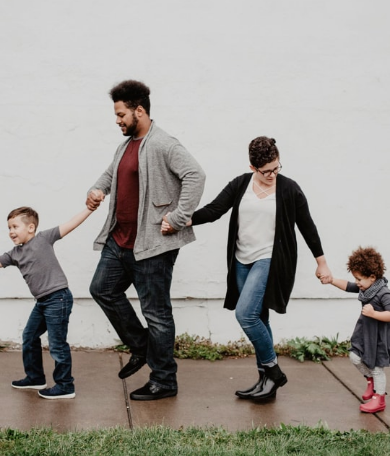
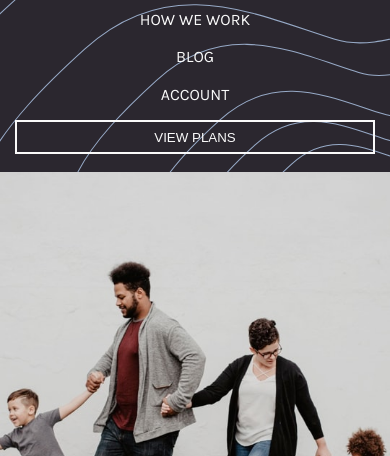
Before and after one commit to paweden657/Insure_landing_page, a plain HTML site: page index.html in a window 390 px wide. Shown: the part 55-511 px from the top of the page. Drawn offline with Linux system fonts and the light colour scheme.

Commit message:
nav list styles done.

```diff
--- a/index.html
+++ b/index.html
@@ -23,6 +23,12 @@
             </div>
             <img class="hide" id="hamburger-icon" src="images/icon-hamburger.svg" alt="">
         </nav>
+        <section class="hide" id="nav-list">
+            <p><a href="">HOW WE WORK</a></p>
+            <p><a href="">BLOG</a></p>
+            <p><a href="">ACCOUNT</a></p>
+            <button class="btn" id="view-btn-mobile-1">VIEW PLANS</button>
+        </section>
         <div class="photos-container" id="photos-container-1">
             <img id="bg-pattern-right" src="images/bg-pattern-intro-right-desktop.svg" alt="">
             <img class="hide" id="bg-pattern-left-mobile" src="images/bg-pattern-intro-left-mobile.svg" alt="">
--- a/style.css
+++ b/style.css
@@ -70,6 +70,7 @@ nav img {
 }
 #nav-links a {
     color: var(--clr-neutral-dark-grayish-violet);
+
     text-decoration: none;
 }
 #nav-links a:hover {
@@ -91,6 +92,7 @@ nav img {
 }
 #view-btn-1:hover {
     cursor: pointer;
+
     color: var(--clr-neutral-very-light-gray);
     background-color: var(--clr-primary-dark-violet);
 }
@@ -104,6 +106,45 @@ nav img {
     }
     #hamburger-icon:hover {
         cursor: pointer;
+    }
+    #nav-list {
+        display: flex !important;
+        flex-direction: column;
+        align-items: center;
+
+        padding: 5% 2.5%;
+
+        background-image: url(images/bg-pattern-mobile-nav.svg);
+        background-repeat: no-repeat;
+        background-size: cover;
+        background-position: right bottom;
+
+        background-color: var(--clr-neutral-very-dark-violet);
+    }
+    #nav-list a {
+        color: var(--clr-neutral-very-light-gray);
+
+        text-decoration: none;
+    }
+    #nav-list a:hover {
+        text-decoration: underline;
+
+        text-decoration-color: var(--clr-neutral-very-light-gray);
+    }
+    #nav-list p {
+        margin: 0 auto 5% auto;
+    }
+    #view-btn-mobile-1 {
+        width: 356px;
+
+        outline: 2px solid var(--clr-neutral-very-light-gray);
+        color: var(--clr-neutral-very-light-gray);
+    }
+    #view-btn-mobile-1:hover {
+        cursor: pointer;
+
+        color: var(--clr-neutral-very-dark-violet);
+        background-color: var(--clr-neutral-very-light-gray);
     }
 }
 .photos-container {
@@ -147,14 +188,17 @@ nav img {
 }
 #header-text-container {
     width: 35%;
+
     margin: 10% auto 0 10%;
     padding-bottom: 10%;
+
     color: var(--clr-neutral-very-light-gray);
 
 }
 @media only screen and (max-width: 768px) {
     #header-text-container {
         width: 90%;
+
         margin: 5% auto 0 auto;
     }
 }
@@ -172,6 +216,7 @@ nav img {
 }
 h1, h2, h3 {
     position: relative;
+
     z-index: 2;
 
     font-family: var(--ff-headings);
@@ -179,10 +224,12 @@ h1, h2, h3 {
 }
 p {
     position: relative;
+
     z-index: 2;
 }
 h1 {
     font-size: 3rem;
+
     margin-top: 0;
     margin-bottom: 0;
 }
@@ -196,6 +243,7 @@ h1 {
 }
 #view-btn-2:hover, #how-we-work-btn:hover {
     cursor: pointer;
+
     background-color: var(--clr-neutral-very-light-gray);
     color: var(--clr-primary-dark-violet);
 }
@@ -253,6 +301,7 @@ main {
 }
 #horizontal-bar-2 {
     width: 13.125%;
+
     background-color: var(--clr-primary-dark-violet);
 }
 @media only screen and (max-width: 768px) {
@@ -284,6 +333,7 @@ h2 {
 }
 h3 {
     font-size: 1.5rem;
+
     margin-bottom: 0;
 }
 #how-we-work-section {
@@ -391,6 +441,9 @@ footer {
     .footer-heading {
         margin: 7% 0;
     }
+    #FAQ p {
+        margin: 5%;
+    }
 }
 #FAQ a {
     color: var(--clr-neutral-very-dark-violet);
@@ -399,5 +452,6 @@ footer {
 }
 #FAQ a:hover {
     text-decoration: underline;
+
     text-decoration-color: var(--clr-neutral-very-dark-violet);
 }
```
Also changed, not shown: 1 other file.
